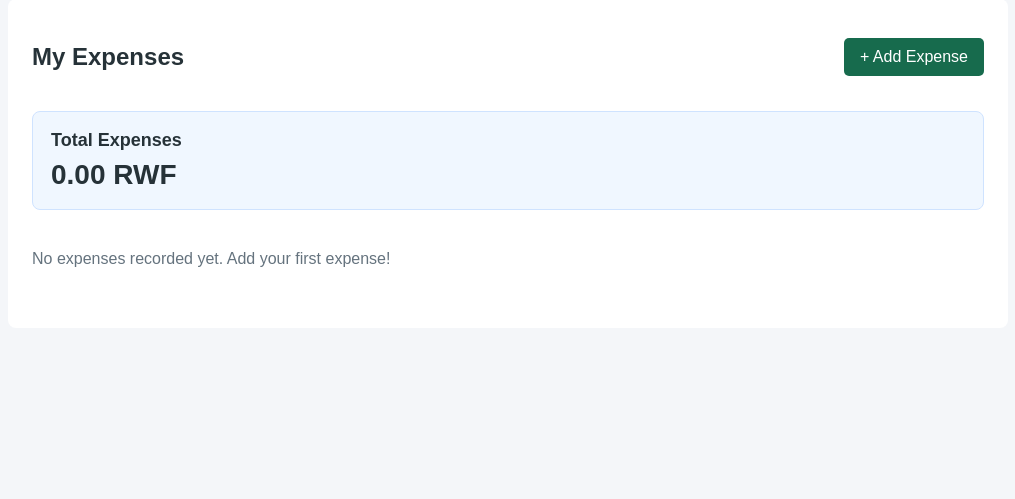
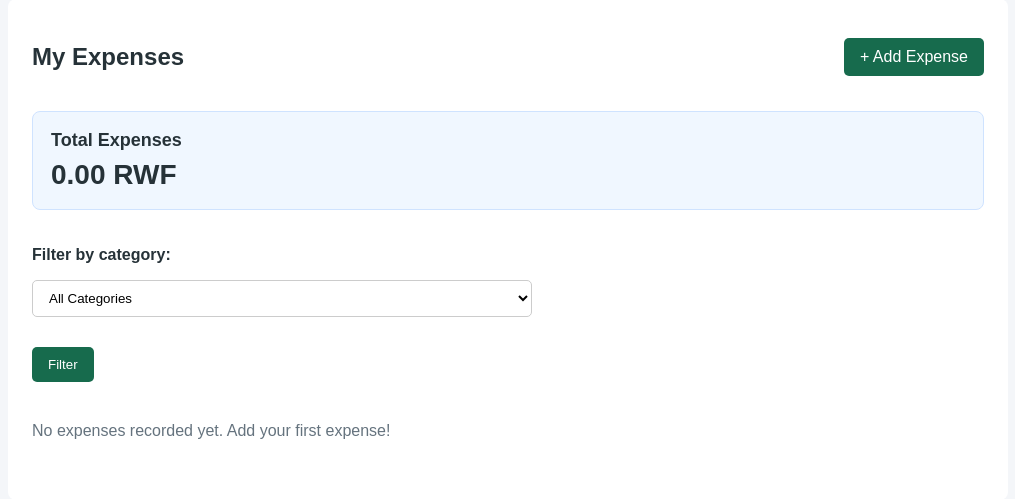
Before and after one commit to MugaboVedaste/Agile-and-DevOps-Practices, a Flask app: page / in a window 1280 px wide. Shown: the part 138-637 px from the top of the page, without its empty margins (132-1147 px from the left). Run offline with Flask 3, Linux system fonts and the light colour scheme.

Commit message:
feat: add category filtering for expenses

```diff
--- a/personal-expense-tracker/app/routes.py
+++ b/personal-expense-tracker/app/routes.py
@@ -10,19 +10,40 @@ main = Blueprint("main", __name__)
 
 
 
+
 @main.route("/")
 def index():
-    expenses = Expense.query.order_by(Expense.date.desc()).all()
+    selected_category = request.args.get("category", "").strip()
+
+    query = Expense.query
+
+    if selected_category:
+        query = query.filter_by(category=selected_category)
+
+    expenses = query.order_by(Expense.date.desc()).all()
 
     total_expenses = db.session.query(
         db.func.coalesce(db.func.sum(Expense.amount), 0)
     ).scalar()
 
+    categories = [
+        "Food",
+        "Transport",
+        "Housing",
+        "Education",
+        "Health",
+        "Shopping",
+        "Other",
+    ]
+
     return render_template(
         "index.html",
         expenses=expenses,
         total_expenses=total_expenses,
+        categories=categories,
+        selected_category=selected_category,
     )
+
 
 
 @main.route("/add", methods=["GET", "POST"])
--- a/personal-expense-tracker/app/static/css/style.css
+++ b/personal-expense-tracker/app/static/css/style.css
@@ -146,3 +146,27 @@ td {
     font-size: 28px;
     font-weight: bold;
 }
+
+
+.filter-form {
+    display: flex;
+    align-items: center;
+    flex-wrap: wrap;
+    gap: 10px;
+    margin: 20px 0;
+}
+
+.filter-form label {
+    font-weight: bold;
+}
+
+.filter-form select {
+    padding: 9px 12px;
+    border: 1px solid #ccc;
+    border-radius: 5px;
+    background: white;
+}
+
+.filter-form button {
+    cursor: pointer;
+}
--- a/personal-expense-tracker/app/templates/index.html
+++ b/personal-expense-tracker/app/templates/index.html
@@ -9,10 +9,34 @@
         <a class="button" href="{{ url_for('main.add_expense') }}">+ Add Expense</a>
     </div>
 
-<div class="total-expenses">
-    <h2>Total Expenses</h2>
-    <p>{{ "%.2f"|format(total_expenses) }} RWF</p>
-</div>
+    <div class="total-expenses">
+        <h2>Total Expenses</h2>
+        <p>{{ "%.2f"|format(total_expenses) }} RWF</p>
+    </div>
+
+            <form method="GET" action="{{ url_for('main.index') }}" class="filter-form">
+                <label for="category">Filter by category:</label>
+
+                <select name="category" id="category">
+                    <option value="">All Categories</option>
+
+                    {% for category in categories %}
+                        <option value="{{ category }}"
+                            {% if selected_category == category %}selected{% endif %}>
+                            {{ category }}
+                        </option>
+                    {% endfor %}
+                </select>
+
+                <button type="submit">Filter</button>
+
+                {% if selected_category %}
+                    <a class="button" href="{{ url_for('main.index') }}">
+                        Clear Filter
+                    </a>
+                {% endif %}
+            </form>
+
 
 
     {% if expenses %}
```
Also changed, not shown: personal-expense-tracker/tests/test_category_filter.py (added, +74 -0 lines).
